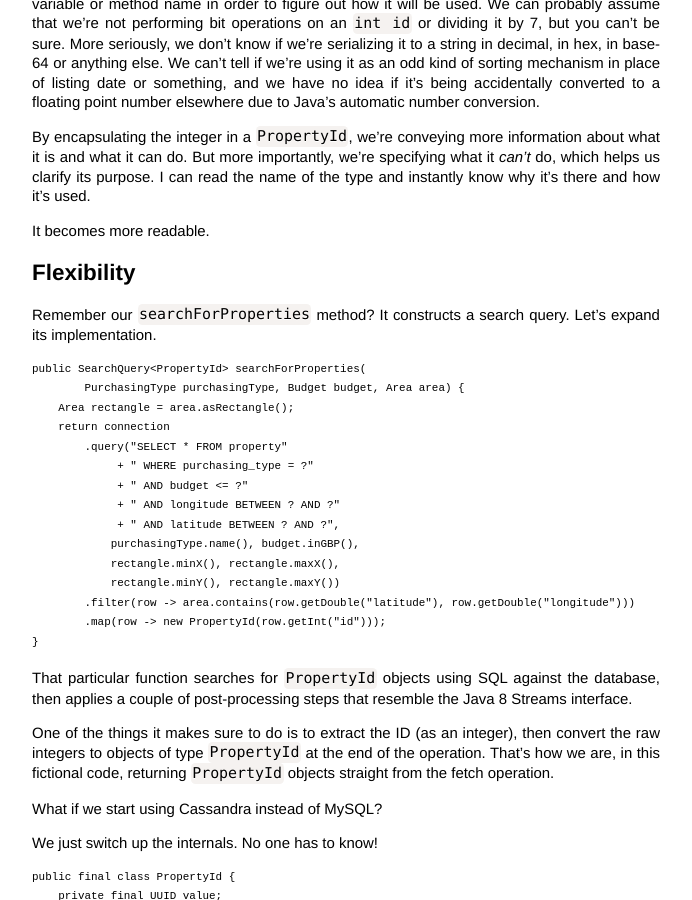
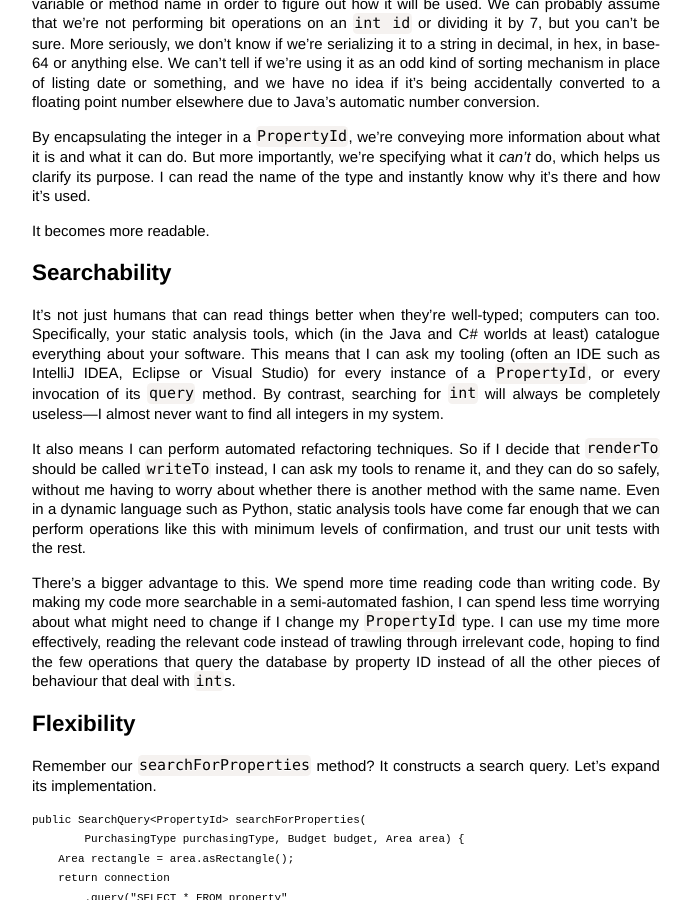
Before and after one commit to SamirTalwar/talks, a Jekyll site: the page built from use-your-type-system.md, in a window 1280 px wide and 900 px high, scrolled down 4893 px. Shown: the whole window, without its empty margins (294-986 px from the left). Built offline with Jekyll 4.4.1, drawn with Linux system fonts in a browser that asks for light colours; nearby versions of some CDN libraries; comment, search, counter and statistics services are not loaded; some of the changed text lies outside the part shown.

Commit message:
Add a section on searchability.

```diff
--- a/use-your-type-system.md
+++ b/use-your-type-system.md
@@ -220,6 +220,15 @@ That's a *lot*. When we see an `int` or an `Integer`, we don't know which subset
 By encapsulating the integer in a `PropertyId`, we're conveying more information about what it is and what it can do. But more importantly, we're specifying what it *can't* do, which helps us clarify its purpose. I can read the name of the type and instantly know why it's there and how it's used.
 
 It becomes more readable.
+
+
+## Searchability
+
+It's not just humans that can read things better when they're well-typed; computers can too. Specifically, your static analysis tools, which (in the Java and C# worlds at least) catalogue everything about your software. This means that I can ask my tooling (often an IDE such as IntelliJ IDEA, Eclipse or Visual Studio) for every instance of a `PropertyId`, or every invocation of its `query` method. By contrast, searching for `int` will always be completely useless—I almost never want to find all integers in my system.
+
+It also means I can perform automated refactoring techniques. So if I decide that `renderTo` should be called `writeTo` instead, I can ask my tools to rename it, and they can do so safely, without me having to worry about whether there is another method with the same name. Even in a dynamic language such as Python, static analysis tools have come far enough that we can perform operations like this with minimum levels of confirmation, and trust our unit tests with the rest.
+
+There's a bigger advantage to this. We spend more time reading code than writing code. By making my code more searchable in a semi-automated fashion, I can spend less time worrying about what might need to change if I change my `PropertyId` type. I can use my time more effectively, reading the relevant code instead of trawling through irrelevant code, hoping to find the few operations that query the database by property ID instead of all the other pieces of behaviour that deal with `int`s.
 
 
 ## Flexibility
@@ -680,11 +689,11 @@ Instead of processing the properties five times, we did it twice, purely because
 
 ## In Conclusion
 
-We tackled four discrete problems, but the solution has always been the same in every one of these cases. In each case, the need for a simpler design led us to create a new type. Sometimes we made types that wrapped data, in the case of `CircularArea`, `PropertyId` and `ShortList`, among others. This was to protect the data from easy access and manipulation, reducing the scope. Other times, we extracted behaviour, creating `Optional` and `Either` types to make explicit behaviour that was previously hidden by the vagaries of Java and languages like it.
+We tackled five discrete problems, but the solution has always been the same in every one of these cases. In each case, the need for a simpler design led us to create a new type. Sometimes we made types that wrapped data, in the case of `CircularArea`, `PropertyId` and `ShortList`, among others. This was to protect the data from easy access and manipulation, reducing the scope. Other times, we extracted behaviour, creating `Optional` and `Either` types to make explicit behaviour that was previously hidden by the vagaries of Java and languages like it.
 
 In every case, our types became behaviour attractors, pulling in logic that was previously scattered (and often duplicated) everywhere. In this, we achieved [the holy grail][Putting an Age-Old Battle to Rest], removing duplication *and* increasing clarity. To keep them that way, we made sure not to expose the data in a general fashion, but only in order to fulfill the specific goals of that object.
 
-Our code became more __readable__, __flexible__, __correct__ and, surprisingly, more __efficient__ too. While I can't promise that will happen every time, I can tell you it's worked for me far more often than not.
+Our code became more __readable__, __searchable__, __flexible__, __correct__ and, surprisingly, more __efficient__ too. While I can't promise that will happen every time, I can tell you it's worked for me far more often than not.
 
 So what are you waiting for? Go wrap some data in some brand new types.
 
```
